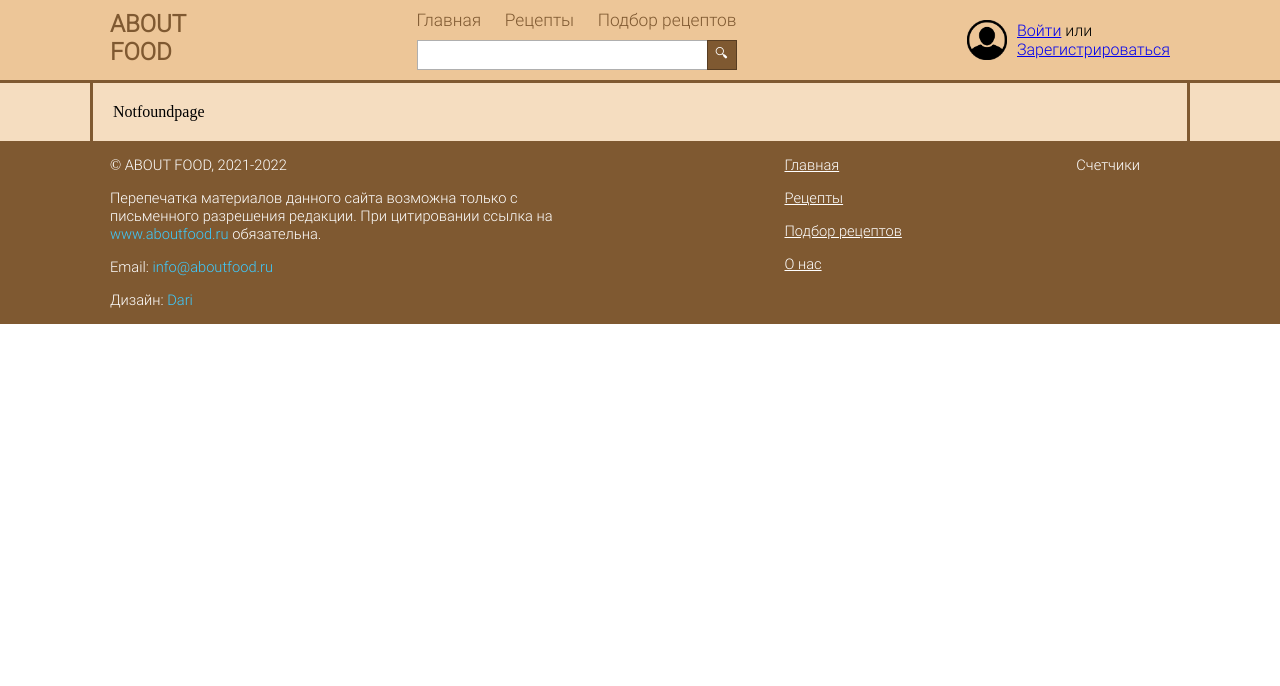
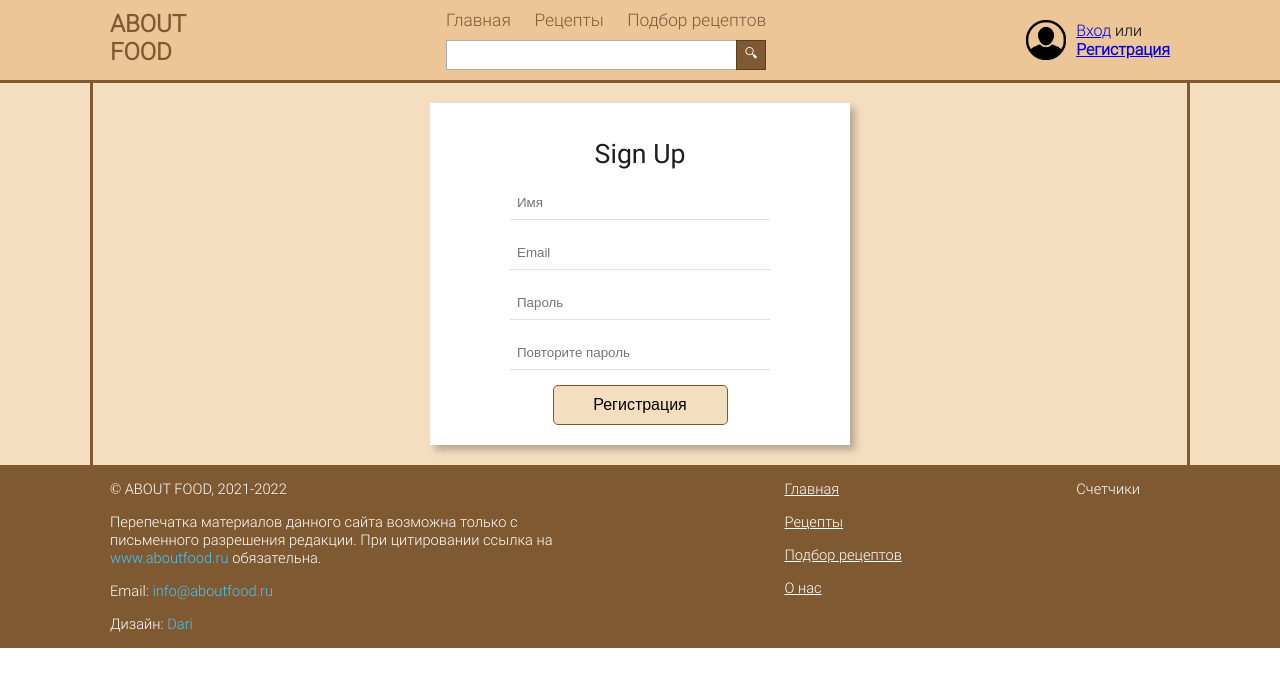
Before and after one commit to rowdyhub/aboutfood_react, a React (Create React App) app: page /signup in a window 1280 px wide. Shown: the top 686 px of the page. Built offline with nearby package versions, Linux system fonts and the light colour scheme.

Commit message:
Created Signup and Login components

```diff
--- /dev/null
+++ b/src/UI/Button.jsx
@@ -0,0 +1,9 @@
+import styles from './Button.module.css';
+
+let Button = (props) => {
+    return (
+        <button className={styles.button}> { props.name } </button>
+    );
+}
+
+export default Button;
--- /dev/null
+++ b/src/UI/Button.module.css
@@ -0,0 +1,17 @@
+.button {
+    background-color: var(--milc);
+    border: 1px solid var(--brown);
+    border-radius: 5px;
+    padding: 10px 12px;
+    width: 175px;
+    outline: none;
+    font-size: 12pt;
+    cursor: pointer;
+    transition: background .3s, color .3s;
+}
+
+.button:hover {
+    background-color: var(--white);
+    color: var(--dark);
+    transition: background .3s, color .3s;
+}
--- a/src/components/content/Content.jsx
+++ b/src/components/content/Content.jsx
@@ -1,5 +1,7 @@
 import { Routes, Route } from 'react-router-dom';
 
+import Login from './login/Login';
+import Signup from './signup/Signup';
 import Main from "./../../components/content/main/Main";
 import Recipes from "./../../components/content/recipes/Recipes";
 import Recipe from "./../../components/content/recipes/Recipe";
@@ -14,6 +16,8 @@ let Content = (props) => {
             <div className={ styles.content }>
                 <Routes>
                     <Route path="/" element={ <Main props={props.props} /> }/>
+                    <Route path="/login" element={ <Login /> }/>
+                    <Route path="/signup" element={ <Signup /> }/>
                     <Route path="/recipes" element={ <Recipes recipes={props.props.recipes} /> }/>
                     <Route path="/recipes/:id" element={ <Recipe  props={props.props.recipeResolve} /> }/>
                     <Route path="/getmenu" element={ <GetMenu /> }/>
--- a/src/components/content/Content.module.css
+++ b/src/components/content/Content.module.css
@@ -2,6 +2,7 @@
     position: relative;
     display: flex;
     align-items: center;
+    flex-grow: 1;
     width: 100%;
     background-color: var(--milc);
 }
--- /dev/null
+++ b/src/components/content/login/Login.jsx
@@ -0,0 +1,25 @@
+import styles from './Login.module.css';
+import Button from '../../../UI/Button';
+
+let Login = () => {
+    return (
+        <div className={styles.contain}>
+            <div className={styles.box}>
+                <div className={styles.nameBox}>
+                    Login
+                </div>
+                <div>
+                    <input type="email" id='useremail' placeholder='Email'/>
+                </div>
+                <div>
+                    <input type="password" id='userpassworda' placeholder='Пароль'/>
+                </div>
+                <div>
+                    <Button name='Войти'/>
+                </div>
+            </div>
+        </div>
+    );
+}
+
+export default Login;
--- /dev/null
+++ b/src/components/content/login/Login.module.css
@@ -0,0 +1,49 @@
+.contain {
+    position: relative;
+    display: flex;
+    justify-content: center;
+    width: 100%;
+    margin: 0;
+}
+
+.box {
+    position: relative;
+    width: 380px;
+    height: auto;
+    background-color: var(--white);
+    box-shadow: 5px 5px 7px #00000040;
+    padding: 20px;
+    display: flex;
+    justify-content: center;
+    flex-wrap: wrap;
+}
+
+.nameBox {
+    font-family: 'AF_Roboto';
+    font-size: 20pt;
+    color: var(--dark);
+    text-align: center;
+}
+
+.box div {
+    position: relative;
+    display: flex;
+    justify-content: center;
+    width: 100%;
+    margin-top: 15px;
+}
+
+.box input {
+    width: 260px;
+    height: 35px;
+    border: none;
+    border-bottom: 1px solid #00000020;
+    outline: none;
+    transition: border 0.5s;
+    padding: 3px 7px;
+    box-sizing: border-box;
+}
+.box input:focus {
+    border-bottom: 1px solid #ff0000;
+    transition: border 0.5s;
+}
--- /dev/null
+++ b/src/components/content/signup/Signup.jsx
@@ -0,0 +1,34 @@
+import styles from './Signup.module.css';
+
+import Button from '../../../UI/Button';
+
+let Signup = () => {
+    return (
+        <div className={styles.contain}>
+            <div className={styles.box}>
+                <div className={styles.nameBox}>
+                    Sign Up
+                </div>
+                <div>
+                    <input type="text" id='username' placeholder='Имя'/>
+                </div>
+                <div>
+                    <input type="email" id='useremail' placeholder='Email'/>
+                </div>
+                <div>
+                    <input type="password" id='userpassworda' placeholder='Пароль'/>
+                </div>
+                <div>
+                    <input type="password" id='userpasswordb' placeholder='Повторите пароль'/>
+                </div>
+                <div>
+                    <Button name='Регистрация'/>
+                </div>
+            </div>
+
+
+        </div>
+    );
+}
+
+export default Signup;
--- /dev/null
+++ b/src/components/content/signup/Signup.module.css
@@ -0,0 +1,49 @@
+.contain {
+    position: relative;
+    display: flex;
+    justify-content: center;
+    width: 100%;
+    margin: 0;
+}
+
+.box {
+    position: relative;
+    width: 380px;
+    height: auto;
+    background-color: var(--white);
+    box-shadow: 5px 5px 7px #00000040;
+    padding: 20px;
+    display: flex;
+    justify-content: center;
+    flex-wrap: wrap;
+}
+
+.nameBox {
+    font-family: 'AF_Roboto';
+    font-size: 20pt;
+    color: var(--dark);
+    text-align: center;
+}
+
+.box div {
+    position: relative;
+    display: flex;
+    justify-content: center;
+    width: 100%;
+    margin-top: 15px;
+}
+
+.box input {
+    width: 260px;
+    height: 35px;
+    border: none;
+    border-bottom: 1px solid #00000020;
+    outline: none;
+    transition: border 0.5s;
+    padding: 3px 7px;
+    box-sizing: border-box;
+}
+.box input:focus {
+    border-bottom: 1px solid #ff0000;
+    transition: border 0.5s;
+}
--- a/src/components/header/userBar/UserBar.jsx
+++ b/src/components/header/userBar/UserBar.jsx
@@ -1,3 +1,4 @@
+import { NavLink } from 'react-router-dom';
 import styles from './UserBar.module.css';
 
 let UserBar = () => {
@@ -6,8 +7,8 @@ let UserBar = () => {
             <div className={styles.userBar}>
                 <div className={styles.userPic}></div>
                 <div className={styles.userName}>
-                    <div><a href='/login'>Войти</a> или</div>
-                    <div><a href='/signup'>Зарегистрироваться</a></div>
+                    <div><NavLink to='/login'>Вход</NavLink> или</div>
+                    <div><NavLink to='/signup'>Регистрация</NavLink></div>
                 </div>
             </div>
 
```
